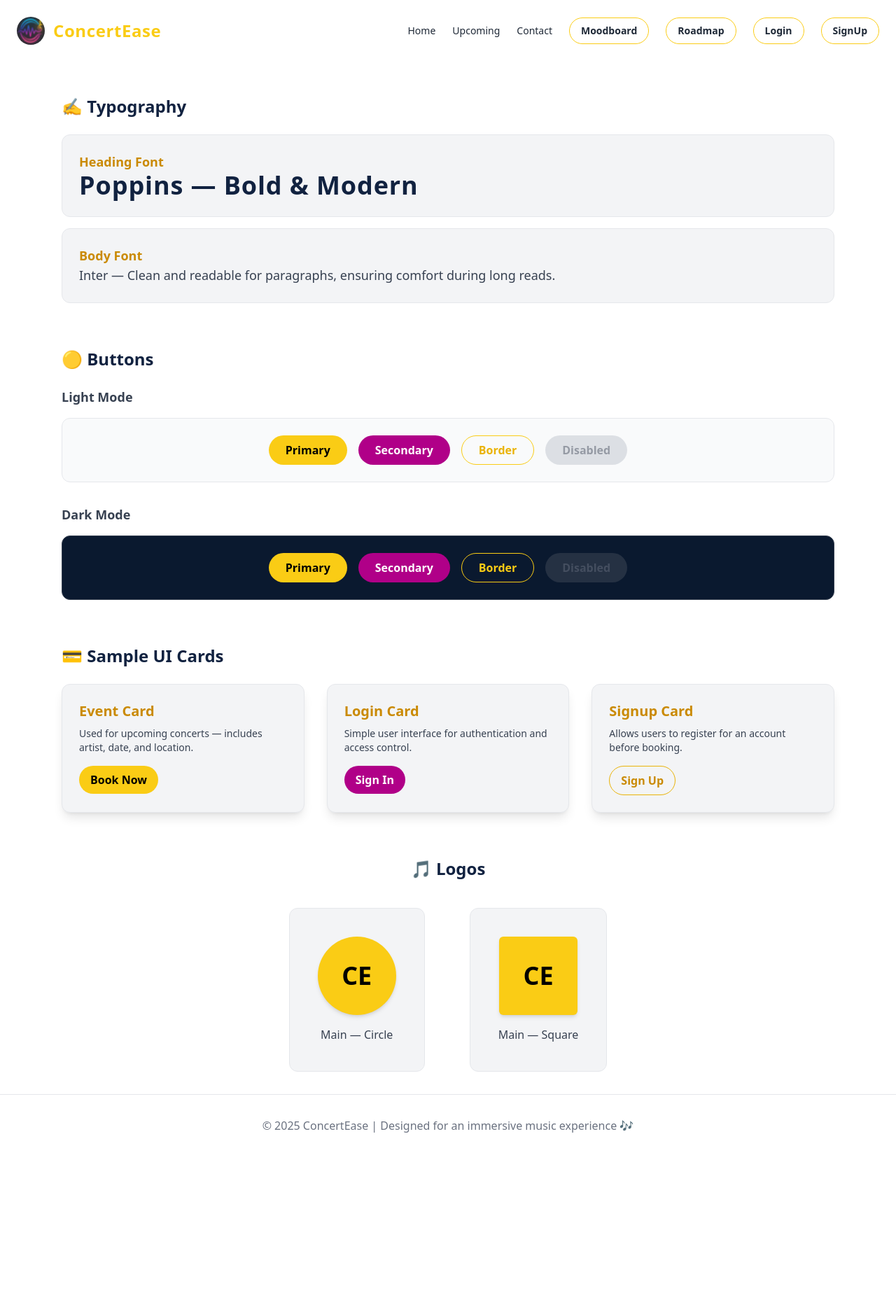
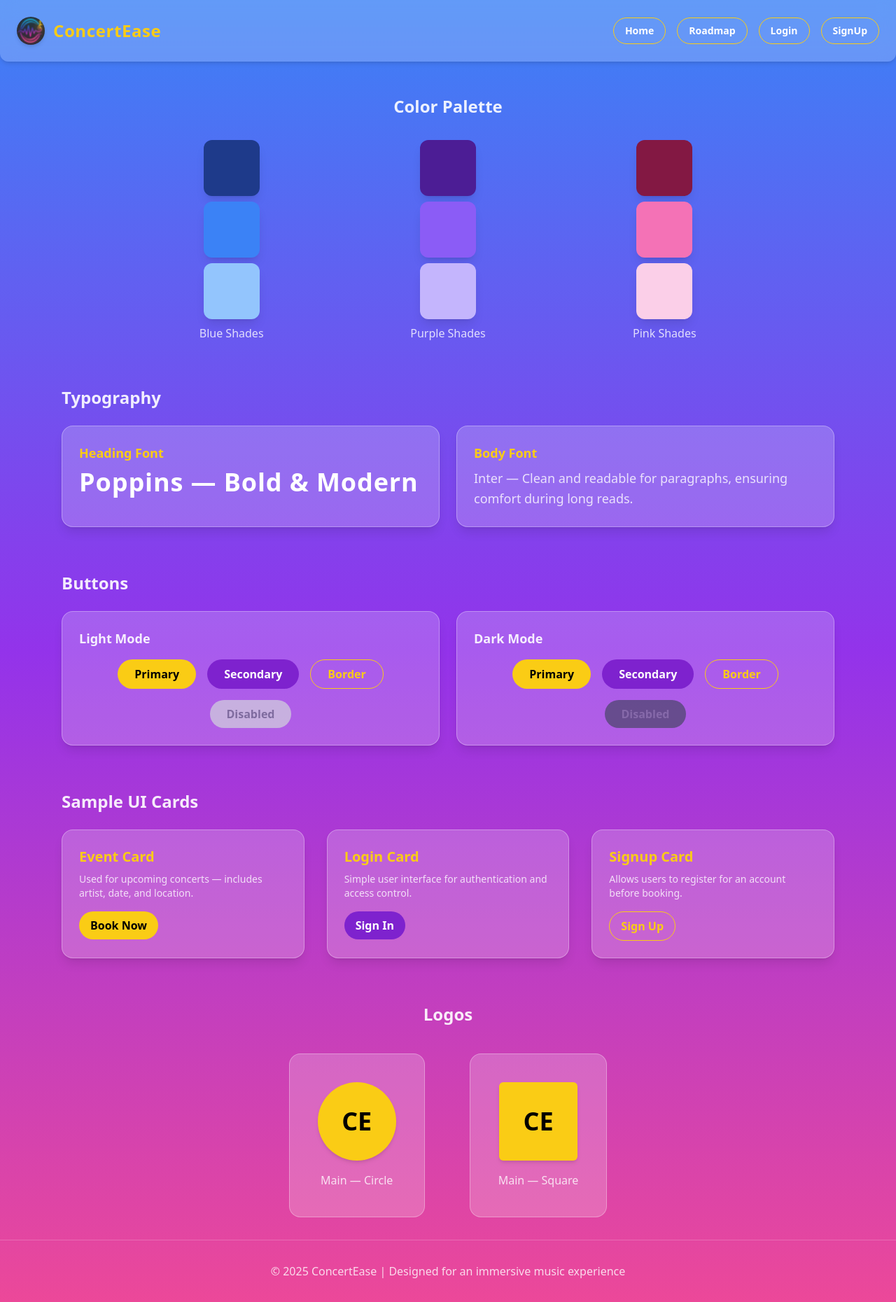
Before and after one commit to Jayveepnl/CI4-Concert-Booking-System, a CodeIgniter 4 app: the page made by backend/app/Views/Users/MoodBoard.php in a window 1280 px wide. Shown: the whole page at 70% size. Before the commit the page ends 1618 px from the top, so only its background shows below. Run offline with PHP 8.4 and a stand-in for CodeIgniter, Linux system fonts and the light colour scheme; the template is opened without the code that fills it, so the values that code supplies are empty; some libraries are stand-ins or nearby versions.

Commit message:
feat(frontend/BookingPage): Updated fragmentation

```diff
--- a/backend/app/Views/Users/Login.php
+++ b/backend/app/Views/Users/Login.php
@@ -4,6 +4,7 @@
   <meta charset="utf-8" />
   <meta name="viewport" content="width=device-width,initial-scale=1" />
   <title>ConcertEase | Login</title>
+    <link rel="shortcut icon" type="image/png" href="/assets/Gemini_Generated_Image_5nnm915nnm915nnm.ico" />
   <script src="https://cdn.tailwindcss.com"></script>
 </head>
 <body class="bg-gradient-to-b from-indigo-900 via-purple-800 to-pink-600 text-white font-sans min-h-screen flex items-center justify-center">
--- a/backend/app/Views/Users/MoodBoard.php
+++ b/backend/app/Views/Users/MoodBoard.php
@@ -4,7 +4,7 @@
   <meta charset="UTF-8" />
   <meta name="viewport" content="width=device-width, initial-scale=1.0" />
   <title>ConcertEase Mood Board</title>
-  <link rel="shortcut icon" type="image/png" href="/Gemini_Generated_Image_5nnm915nnm915nnm.ico" />
+  <link rel="shortcut icon" type="image/png" href="/assets/Gemini_Generated_Image_5nnm915nnm915nnm.ico" />
   <script src="https://cdn.tailwindcss.com"></script>
   <style>
     @keyframes fadeInUp {
@@ -18,38 +18,71 @@
   </style>
 </head>
 
-<body class="bg-white text-gray-800 min-h-screen font-sans">
+<body class="min-h-screen font-sans text-gray-800 bg-gradient-to-b from-blue-500 via-purple-600 to-pink-500">
 
   <!-- Header -->
-  <header class="flex items-center justify-between p-6 bg-purple bg-opacity-30 backdrop-blur-md sticky top-0 z-10">
+  <header class="flex items-center justify-between p-6 bg-white/20 backdrop-blur-md sticky top-0 z-10 rounded-b-xl shadow-md">
     <div class="flex items-center space-x-3">
-      <img src="assets/Gemini_Generated_Image_5nnm915nnm915nnm.ico" alt="ConcertEase Logo" class="w-10 h-10 rounded-full">
+      <img src="assets/Gemini_Generated_Image_5nnm915nnm915nnm.ico" alt="ConcertEase Logo" class="w-10 h-10 rounded-full shadow-md">
       <h1 class="text-2xl font-bold tracking-wide text-yellow-400">ConcertEase</h1>
     </div>
-    <nav class="flex items-center space-x-6 text-sm">
-      <a href="index.html" class="hover:text-black-300">Home</a>
-      <a href="events.html" class="hover:text-black-300">Upcoming</a>
-      <a href="contact.html" class="hover:text-black-300">Contact</a>
-      <a href="moodboard.html" class="px-4 py-2 border border-yellow-400 text-black-400 rounded-full font-semibold hover:bg-black-400 hover:text-yellow transition">Moodboard</a>
-      <a href="roadmap.html" class="px-4 py-2 border border-yellow-400 text-black-400 rounded-full font-semibold hover:bg-black-400 hover:text-yellow transition">Roadmap</a>
-      <a href="login.html" class="px-4 py-2 border border-yellow-400 text-black-400 rounded-full font-semibold hover:bg-black-400 hover:text-yellow transition">Login</a>
-      <a href="signup.html" class="px-4 py-2 border border-yellow-400 text-black-400 rounded-full font-semibold hover:bg-black-400 hover:text-yellow transition">SignUp</a>
+    <nav class="flex items-center space-x-4 text-sm">
+      <a href="index.html" class="px-4 py-2 border border-yellow-400 text-white rounded-full font-semibold hover:bg-yellow-400 hover:text-black transition">Home</a>
+      <a href="roadmap.html" class="px-4 py-2 border border-yellow-400 text-white rounded-full font-semibold hover:bg-yellow-400 hover:text-black transition">Roadmap</a>
+      <a href="login.html" class="px-4 py-2 border border-yellow-400 text-white rounded-full font-semibold hover:bg-yellow-400 hover:text-black transition">Login</a>
+      <a href="signup.html" class="px-4 py-2 border border-yellow-400 text-white rounded-full font-semibold hover:bg-yellow-400 hover:text-black transition">SignUp</a>
+    </nav>
   </header>
 
   <!-- Main Content -->
   <main class="max-w-6xl mx-auto px-6 space-y-16 mt-12">
 
+
+ <!-- Color Palette Section -->
+<section class="fade-in-up delay-2 text-center">
+  <h2 class="text-2xl font-bold mb-8 text-white/90">Color Palette</h2>
+  <div class="grid grid-cols-3 gap-8 max-w-4xl mx-auto">
+
+    <!-- Blue Shades -->
+    <div class="flex flex-col items-center">
+      <div class="w-20 h-20 rounded-xl shadow-lg mb-2" style="background-color:#1e3a8a;"></div>
+      <div class="w-20 h-20 rounded-xl shadow-lg mb-2" style="background-color:#3b82f6;"></div>
+      <div class="w-20 h-20 rounded-xl shadow-lg" style="background-color:#93c5fd;"></div>
+      <p class="mt-2 text-white/80 font-medium">Blue Shades</p>
+    </div>
+
+    <!-- Purple Shades -->
+    <div class="flex flex-col items-center">
+      <div class="w-20 h-20 rounded-xl shadow-lg mb-2" style="background-color:#4c1d95;"></div>
+      <div class="w-20 h-20 rounded-xl shadow-lg mb-2" style="background-color:#8b5cf6;"></div>
+      <div class="w-20 h-20 rounded-xl shadow-lg" style="background-color:#c4b5fd;"></div>
+      <p class="mt-2 text-white/80 font-medium">Purple Shades</p>
+    </div>
+
+    <!-- Pink Shades -->
+    <div class="flex flex-col items-center">
+      <div class="w-20 h-20 rounded-xl shadow-lg mb-2" style="background-color:#831843;"></div>
+      <div class="w-20 h-20 rounded-xl shadow-lg mb-2" style="background-color:#f472b6;"></div>
+      <div class="w-20 h-20 rounded-xl shadow-lg" style="background-color:#fbcfe8;"></div>
+      <p class="mt-2 text-white/80 font-medium">Pink Shades</p>
+    </div>
+
+  </div>
+</section>
+
+
+
     <!-- Typography Section -->
     <section class="fade-in-up delay-2">
-      <h2 class="text-2xl font-bold mb-6 text-[#112240]">✍️ Typography</h2>
-      <div class="space-y-4">
-        <div class="bg-gray-100 p-6 rounded-xl hover:scale-105 transition border border-gray-200">
-          <p class="text-yellow-600 font-bold text-lg">Heading Font</p>
-          <h1 class="text-4xl font-extrabold tracking-wide text-[#112240]">Poppins — Bold & Modern</h1>
+      <h2 class="text-2xl font-bold mb-6 text-white/90">Typography</h2>
+      <div class="grid md:grid-cols-2 gap-6">
+        <div class="bg-white/20 backdrop-blur-md p-6 rounded-2xl hover:scale-105 transition shadow-lg border border-white/30">
+          <p class="text-yellow-400 font-bold text-lg mb-2">Heading Font</p>
+          <h1 class="text-4xl font-extrabold tracking-wide text-white">Poppins — Bold & Modern</h1>
         </div>
-        <div class="bg-gray-100 p-6 rounded-xl hover:scale-105 transition border border-gray-200">
-          <p class="text-yellow-600 font-bold text-lg">Body Font</p>
-          <p class="text-gray-700 text-lg leading-relaxed">
+        <div class="bg-white/20 backdrop-blur-md p-6 rounded-2xl hover:scale-105 transition shadow-lg border border-white/30">
+          <p class="text-yellow-400 font-bold text-lg mb-2">Body Font</p>
+          <p class="text-white/80 text-lg leading-relaxed">
             Inter — Clean and readable for paragraphs, ensuring comfort during long reads.
           </p>
         </div>
@@ -58,72 +91,75 @@
 
     <!-- Buttons Section -->
     <section class="fade-in-up delay-3">
-      <h2 class="text-2xl font-bold mb-6 text-[#112240]">🟡 Buttons</h2>
+      <h2 class="text-2xl font-bold mb-6 text-white/90">Buttons</h2>
 
+      <div class="grid md:grid-cols-2 gap-6">
         <!-- Light Mode -->
-      <div class="mb-8">
-        <h3 class="text-lg font-semibold mb-4 text-gray-700">Light Mode</h3>
-        <div class="flex flex-wrap gap-4 justify-center bg-gray-50 p-6 rounded-xl border border-gray-200">
+        <div class="bg-white/20 backdrop-blur-md p-6 rounded-2xl shadow-lg border border-white/30">
+          <h3 class="text-lg font-semibold mb-4 text-white/90">Light Mode</h3>
+          <div class="flex flex-wrap gap-4 justify-center">
             <button class="bg-yellow-400 text-black font-semibold px-6 py-2 rounded-full hover:bg-yellow-300 transition transform hover:scale-105">Primary</button>
-          <button class="bg-[#b00088] text-white font-semibold px-6 py-2 rounded-full hover:bg-[#b91c1c] transition transform hover:scale-105">Secondary</button>
-          <button class="bg-transparent border border-yellow-400 text-yellow-500 font-semibold px-6 py-2 rounded-full hover:bg-yellow-400 hover:text-black transition transform hover:scale-105">Border</button>
+            <button class="bg-purple-700 text-white font-semibold px-6 py-2 rounded-full hover:bg-purple-800 transition transform hover:scale-105">Secondary</button>
+            <button class="bg-transparent border border-yellow-400 text-yellow-400 font-semibold px-6 py-2 rounded-full hover:bg-yellow-400 hover:text-black transition transform hover:scale-105">Border</button>
             <button class="bg-gray-300 text-gray-500 font-semibold px-6 py-2 rounded-full cursor-not-allowed opacity-70">Disabled</button>
           </div>
         </div>
 
         <!-- Dark Mode -->
-      <div>
-        <h3 class="text-lg font-semibold mb-4 text-gray-700">Dark Mode</h3>
-        <div class="flex flex-wrap gap-4 justify-center bg-[#0a192f] p-6 rounded-xl border border-gray-700">
+        <div class="bg-white/20 backdrop-blur-md p-6 rounded-2xl shadow-lg border border-white/30">
+          <h3 class="text-lg font-semibold mb-4 text-white/90">Dark Mode</h3>
+          <div class="flex flex-wrap gap-4 justify-center">
             <button class="bg-yellow-400 text-black font-semibold px-6 py-2 rounded-full hover:bg-yellow-300 transition transform hover:scale-105">Primary</button>
-          <button class="bg-[#b00088] text-white font-semibold px-6 py-2 rounded-full hover:bg-[#b91c1c] transition transform hover:scale-105">Secondary</button>
+            <button class="bg-purple-700 text-white font-semibold px-6 py-2 rounded-full hover:bg-purple-800 transition transform hover:scale-105">Secondary</button>
             <button class="bg-transparent border border-yellow-400 text-yellow-400 font-semibold px-6 py-2 rounded-full hover:bg-yellow-400 hover:text-black transition transform hover:scale-105">Border</button>
             <button class="bg-gray-700 text-gray-500 font-semibold px-6 py-2 rounded-full cursor-not-allowed opacity-60">Disabled</button>
+          </div>
         </div>
       </div>
     </section>
 
     <!-- Sample Cards Section -->
     <section class="fade-in-up delay-3">
-      <h2 class="text-2xl font-bold mb-6 text-[#112240]">💳 Sample UI Cards</h2>
+      <h2 class="text-2xl font-bold mb-6 text-white/90">Sample UI Cards</h2>
       <div class="grid md:grid-cols-3 gap-8">
-        <div class="bg-gray-100 rounded-xl p-6 hover:scale-105 transition transform shadow-lg border border-gray-200">
-          <h4 class="text-xl font-semibold text-yellow-600 mb-2">Event Card</h4>
-          <p class="text-gray-700 text-sm mb-4">Used for upcoming concerts — includes artist, date, and location.</p>
+        <div class="bg-white/20 backdrop-blur-md rounded-2xl p-6 hover:scale-105 transition transform shadow-lg border border-white/30">
+          <h4 class="text-xl font-semibold text-yellow-400 mb-2">Event Card</h4>
+          <p class="text-white/80 text-sm mb-4">Used for upcoming concerts — includes artist, date, and location.</p>
           <button class="bg-yellow-400 text-black px-4 py-2 rounded-full font-semibold hover:bg-yellow-300">Book Now</button>
         </div>
-        <div class="bg-gray-100 rounded-xl p-6 hover:scale-105 transition transform shadow-lg border border-gray-200">
-          <h4 class="text-xl font-semibold text-yellow-600 mb-2">Login Card</h4>
-          <p class="text-gray-700 text-sm mb-4">Simple user interface for authentication and access control.</p>
-          <button class="bg-[#b00088] text-white px-4 py-2 rounded-full font-semibold hover:bg-[#b91c1c]">Sign In</button>
+        <div class="bg-white/20 backdrop-blur-md rounded-2xl p-6 hover:scale-105 transition transform shadow-lg border border-white/30">
+          <h4 class="text-xl font-semibold text-yellow-400 mb-2">Login Card</h4>
+          <p class="text-white/80 text-sm mb-4">Simple user interface for authentication and access control.</p>
+          <button class="bg-purple-700 text-white px-4 py-2 rounded-full font-semibold hover:bg-purple-800">Sign In</button>
         </div>
-        <div class="bg-gray-100 rounded-xl p-6 hover:scale-105 transition transform shadow-lg border border-gray-200">
-          <h4 class="text-xl font-semibold text-yellow-600 mb-2">Signup Card</h4>
-          <p class="text-gray-700 text-sm mb-4">Allows users to register for an account before booking.</p>
-          <button class="bg-transparent border border-yellow-500 text-yellow-600 px-4 py-2 rounded-full font-semibold hover:bg-yellow-400 hover:text-black">Sign Up</button>
+        <div class="bg-white/20 backdrop-blur-md rounded-2xl p-6 hover:scale-105 transition transform shadow-lg border border-white/30">
+          <h4 class="text-xl font-semibold text-yellow-400 mb-2">Signup Card</h4>
+          <p class="text-white/80 text-sm mb-4">Allows users to register for an account before booking.</p>
+          <button class="bg-transparent border border-yellow-400 text-yellow-400 px-4 py-2 rounded-full font-semibold hover:bg-yellow-400 hover:text-black">Sign Up</button>
         </div>
       </div>
     </section>
 
     <!-- Logos Section -->
     <section class="mt-24 mb-20 text-center fade-in-up">
-      <h2 class="text-2xl font-bold mb-10 text-[#112240]">🎵 Logos</h2>
+      <h2 class="text-2xl font-bold mb-10 text-white/90">Logos</h2>
       <div class="flex flex-wrap justify-center gap-16">
-        <div class="bg-gray-100 p-10 rounded-xl hover:scale-105 transition flex flex-col items-center border border-gray-200">
+        <div class="bg-white/20 p-10 rounded-2xl hover:scale-105 transition flex flex-col items-center border border-white/30 backdrop-blur-md">
           <div class="w-28 h-28 bg-yellow-400 rounded-full flex items-center justify-center text-black font-bold text-4xl shadow-md">CE</div>
-          <p class="mt-4 text-gray-700 font-medium">Main — Circle</p>
+          <p class="mt-4 text-white/80 font-medium">Main — Circle</p>
         </div>
-        <div class="bg-gray-100 p-10 rounded-xl hover:scale-105 transition flex flex-col items-center border border-gray-200">
+        <div class="bg-white/20 p-10 rounded-2xl hover:scale-105 transition flex flex-col items-center border border-white/30 backdrop-blur-md">
           <div class="w-28 h-28 bg-yellow-400 flex items-center justify-center text-black font-bold text-4xl rounded-md shadow-md">CE</div>
-          <p class="mt-4 text-gray-700 font-medium">Main — Square</p>
+          <p class="mt-4 text-white/80 font-medium">Main — Square</p>
         </div>
       </div>
     </section>
+
   </main>
 
   <!-- Footer -->
-  <footer class="text-center text-gray-500 py-8 mt-8 border-t border-gray-200">
-    © 2025 ConcertEase | Designed for an immersive music experience 🎶
+  <footer class="text-center text-white/80 py-8 mt-8 border-t border-white/20">
+    © 2025 ConcertEase | Designed for an immersive music experience
   </footer>
 
 </body>
--- a/backend/app/Views/Users/SignUp.php
+++ b/backend/app/Views/Users/SignUp.php
@@ -4,6 +4,7 @@
   <meta charset="utf-8" />
   <meta name="viewport" content="width=device-width,initial-scale=1" />
   <title>ConcertEase | Sign Up</title>
+    <link rel="shortcut icon" type="image/png" href="/assets/Gemini_Generated_Image_5nnm915nnm915nnm.ico" />
   <script src="https://cdn.tailwindcss.com"></script>
 </head>
 <body class="bg-gradient-to-b from-indigo-900 via-purple-800 to-pink-600 text-white font-sans min-h-screen flex items-center justify-center">
--- a/backend/app/Views/components/footer.php
+++ /dev/null
@@ -1,3 +0,0 @@
- <footer class="text-center py-6 text-sm bg-black bg-opacity-40">
-    © 2025 ConcertEase — All Rights Reserved.
-  </footer>
```
Also changed, not shown: backend/app/Views/Users/BookingPage.php (+34 -62 lines), backend/app/Views/Users/RoadMap.php (+25 -8 lines), backend/app/Views/Users/landingPage.php (+23 -31 lines), backend/app/Views/components/cards/concert-card.php (added, +25 -0 lines). Lines whose indentation alone changed are shown as unchanged.
